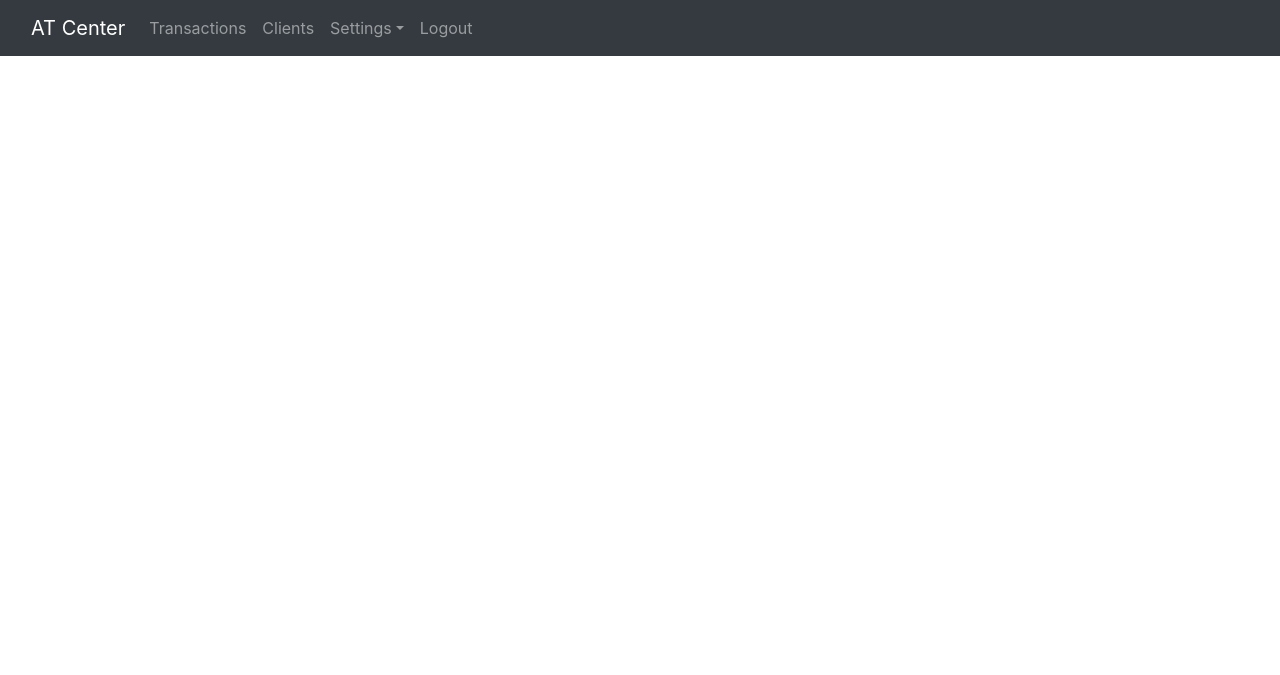
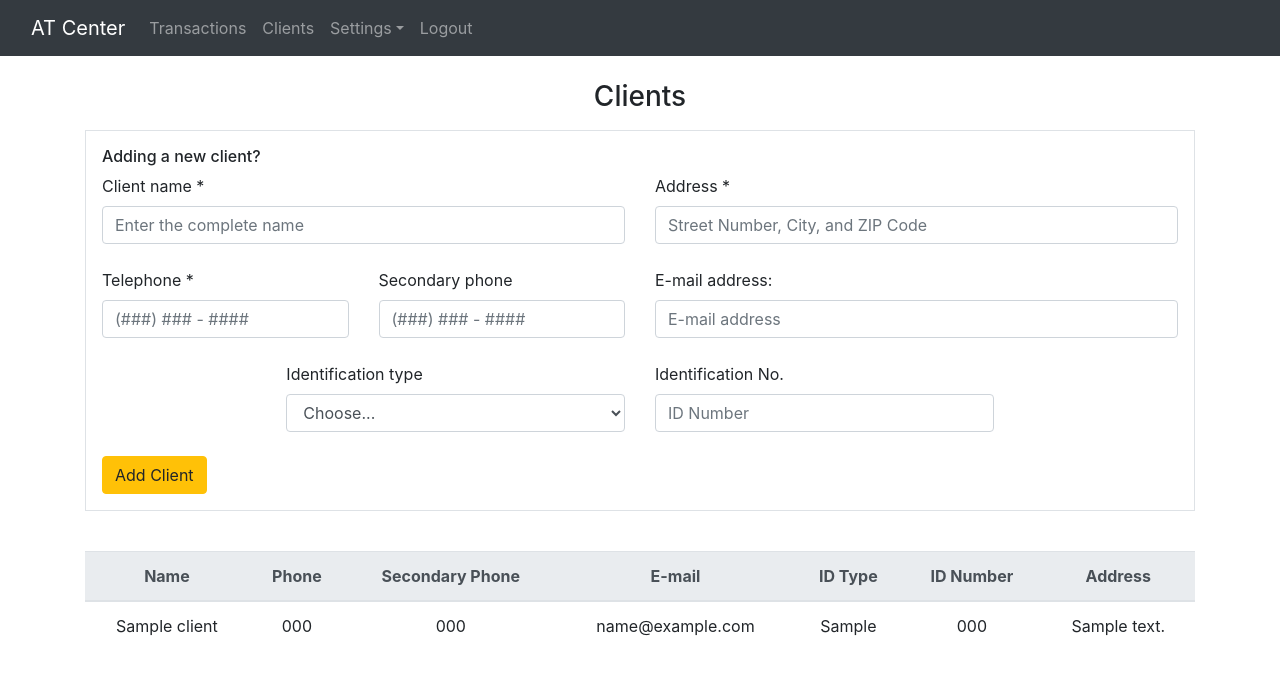
Before and after one commit to ejbertrand/invoicing-recommender, a Flask app: page /clients in a window 1280 px wide. Shown: the top 675 px of the page. Run offline with Flask 2, Linux system fonts and the light colour scheme; a user stored in the database is signed in; tables that the repository leaves empty hold one stand-in row (values such as "Sample post"); parts of the project's set-up code (start-up, migrations or seed data) failed here and were passed over; some libraries are stand-ins or nearby versions.

Commit message:
Modified the client configuration page, adding functionality for adding clients,  and it works perfectly (until now).

```diff
--- a/webapp/templates/base.html
+++ b/webapp/templates/base.html
@@ -34,7 +34,7 @@
                <div class="dropdown-menu" aria-labelledby="dropdownMenuLink">
                   <a class="dropdown-item" href="/services-config">Services</a>
                   <a class="dropdown-item" href="/payment-config">Payment Methods</a>
-				  <a class="dropdown-item" href="/identification-config">Identification Forms</a>
+				  <a class="dropdown-item" href="/identification-config">Identification Types</a>
                 </div>
             </li>
             <li><a class="nav-item nav-link" id="logout" href="/logout">Logout</a></li>
--- a/webapp/templates/clients.html
+++ b/webapp/templates/clients.html
@@ -1,3 +1,84 @@
 {% extends "base.html" %}
 {% block content %}
+
+<br/><h3 align="center">Clients</h3>
+
+<!-- Form for adding clients -->
+<div class="container p-3 my-3 border">
+	<form method="POST" action="/add-client">
+
+		<h6>Adding a new client?</h6>
+		<div class="row">
+			<div class="col-md-6">
+				<label for="client_name">Client name *</label>
+				<input class="form-control" id="client_name" name="client_name" placeholder="Enter the complete name "></input><br/>
+			</div>
+			<div class="col-md-6">
+				<label for="client_address">Address *</label>
+				<input class="form-control" id="client_address" name="client_address" placeholder="Street Number, City, and ZIP Code"></input><br/>
+			</div>
+		</div>
+
+		<div class="row">
+			<div class="col-md-3">
+				<label for="client_tel">Telephone *</label>
+				<input class="form-control" id="client_tel" name="client_tel" placeholder="(###) ### - ####"></input><br/>
+			</div>
+			<div class="col-md-3">
+				<label for="client_stel">Secondary phone</label>
+				<input class="form-control" id="client_stel" name="client_stel" placeholder="(###) ### - ####"></input><br/>
+			</div>
+			<div class="col-md-6">
+				<label for="client_email">E-mail address:</label>
+				<input class="form-control" id="client_email" name="client_email" placeholder="E-mail address"></input><br/>
+			</div>
+		</div>
+
+		<div class="row">
+			<div class="col-md-4 offset-md-2">
+				<label for="choose_id">Identification type</label>
+				<select name="choose_id" id="choose_id" class="form-control">
+					<option selected value="0">Choose...</option>
+					{% for identification in identifications %}
+					<option value="{{ identification.id }}">{{ identification.id_type }}</option>
+					{% endfor %}
+				</select>
+			</div>
+			<div class="col-md-4">
+				<label for="client_idno">Identification No.</label>
+				<input class="form-control" id="client_idno" name="client_idno" placeholder="ID Number"></input>
+			</div>
+		</div><br/>
+
+		<button type="submit" class="btn btn-warning">Add Client</button>
+	</form>
+</div><br/>
+
+<table class="table table-hover">
+	<thead class="thead-light text-center">
+	  <tr>
+		  <th scope="col">Name</th>
+		  <th scope="col">Phone</th>
+		  <th scope="col">Secondary Phone</th>
+		  <th scope="col">E-mail</th>
+		  <th scope="col">ID Type</th>
+		  <th scope="col">ID Number</th>
+		  <th scope="col">Address</th>
+	  </tr>
+	</thead>
+	<tbody class="text-center">
+		  {% for client in clients %}
+	  <tr>
+		  <td>{{client[0]}}</td>	<!-- Name -->
+		  <td>{{client[1]}}</td>	<!-- Phone -->
+		  <td>{{client[2]}}</td>	<!-- Secondary Phone -->
+		  <td>{{client[3]}}</td>	<!-- E-mail -->
+		  <td>{{client[4]}}</td>	<!-- ID Type -->
+		  <td>{{client[5]}}</td>	<!-- ID Number -->
+		  <td>{{client[6]}}</td>	<!-- Address -->
+	  </tr>
+		  {% endfor %}
+	</tbody>
+  </table>
+
 {% endblock %}
--- a/webapp/views/views.py
+++ b/webapp/views/views.py
@@ -2,7 +2,7 @@ from flask import Blueprint, render_template, request, flash, jsonify, make_resp
 from flask_login import login_required, current_user
 from sqlalchemy.orm import aliased
 from sqlalchemy.sql import text as SQLQuery
-from ..models import Service, Payment, Transaction, User, Identification
+from ..models import Service, Payment, Transaction, User, Identification, Client
 from .. import db
 import json
 import pdfkit
@@ -113,7 +113,7 @@ def configure_identification():
 @views.route('/transactions')
 @login_required
 def show_transactions():
-	ParentService = aliased(Service)
+	#ParentService = aliased(Service)
 	transactions = (
 		db.session.query(
 			Transaction.id,
@@ -141,10 +141,27 @@ def show_transactions():
 # Purpose:		Add, delete, or modify clients' information
 # Return vals: 	Rendered HTML of the Clients page
 ###################################################################
-@views.route("/clients", methods = ['GET', 'POST'])
+@views.route("/clients")
 @login_required
 def clients():
-	return render_template("clients.html", user = current_user)
+	all_identifications = db.session.query(Identification).all()
+	clients = (
+		db.session.query(
+			Client.client_name,
+			Client.tel_number,
+			Client.alt_number,
+			Client.client_email,
+			Identification.id_type,
+			Client.id_number,
+			Client.address,
+		)
+		.join(Identification)
+		.order_by(Client.client_name.asc())
+		.all()
+	)
+	return render_template("clients.html", user = current_user, identifications = all_identifications, \
+		clients = clients)
+
 
 
 ###################################################################
@@ -160,6 +177,8 @@ def get_subservices():
 	subservices = db.session.query(Service).filter_by(parent_id=serviceId).all();
 	subservices_lst = [[item.id, item.service_type] for item in subservices]
 	return jsonify(subservices_lst)
+
+
 
 
 
@@ -489,6 +508,42 @@ def delete_identification():
 	return jsonify({})
 
 
+###################################################################
+# Function:		add_client
+# Purpose:		Adds a client
+# Return vals: 	A call to the configure_service function to render
+#				the Service Config page
+###################################################################
+@views.route("/add-client", methods = ["POST"])
+@login_required
+def add_client():
+	alerts = 0
+	client_name = request.form.get("client_name")
+	client_address = request.form.get("client_address")
+	client_tel = request.form.get("client_tel")
+	client_stel = request.form.get("client_stel")
+	client_email = request.form.get("client_email")
+	id_id = request.form.get("choose_id")
+	client_idno = request.form.get("client_idno")
+
+	if (client_name == "" or len(client_name) < 3):
+		flash("The name is too short!", category = "error")
+		alerts += 1
+	if (client_address == "" or len(client_address) < 5):
+		flash("The address is too short!", category = "error")
+		alerts += 1
+	if (client_tel == "" or len(client_tel) < 10):
+		flash("The telephone number is too short!", category = "error")
+		alerts += 1
+	if (alerts == 0):
+		new_client = Client(client_name = client_name, address = client_address, tel_number = client_tel, \
+			alt_number = client_stel, id_id = id_id, id_number = client_idno, client_email = client_email)
+		db.session.add(new_client)
+		db.session.commit()
+		flash("Client added!", category = "success")
+	return clients()
+
+
 
 ###################################################################
 ###################    HELPER FUNCTIONS    ########################
```
Also changed, not shown: webapp/templates/identifications.html (+4 -4 lines).
